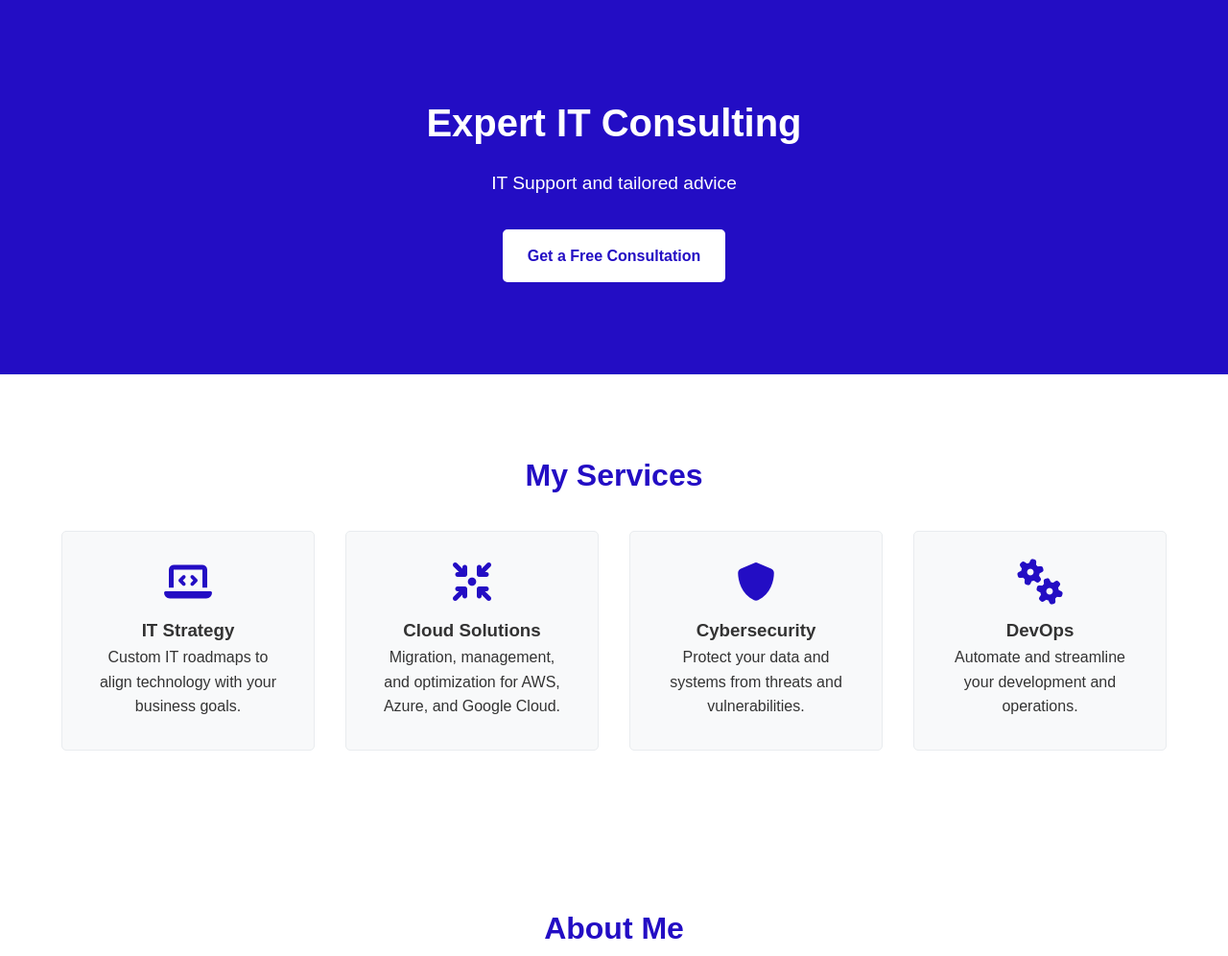
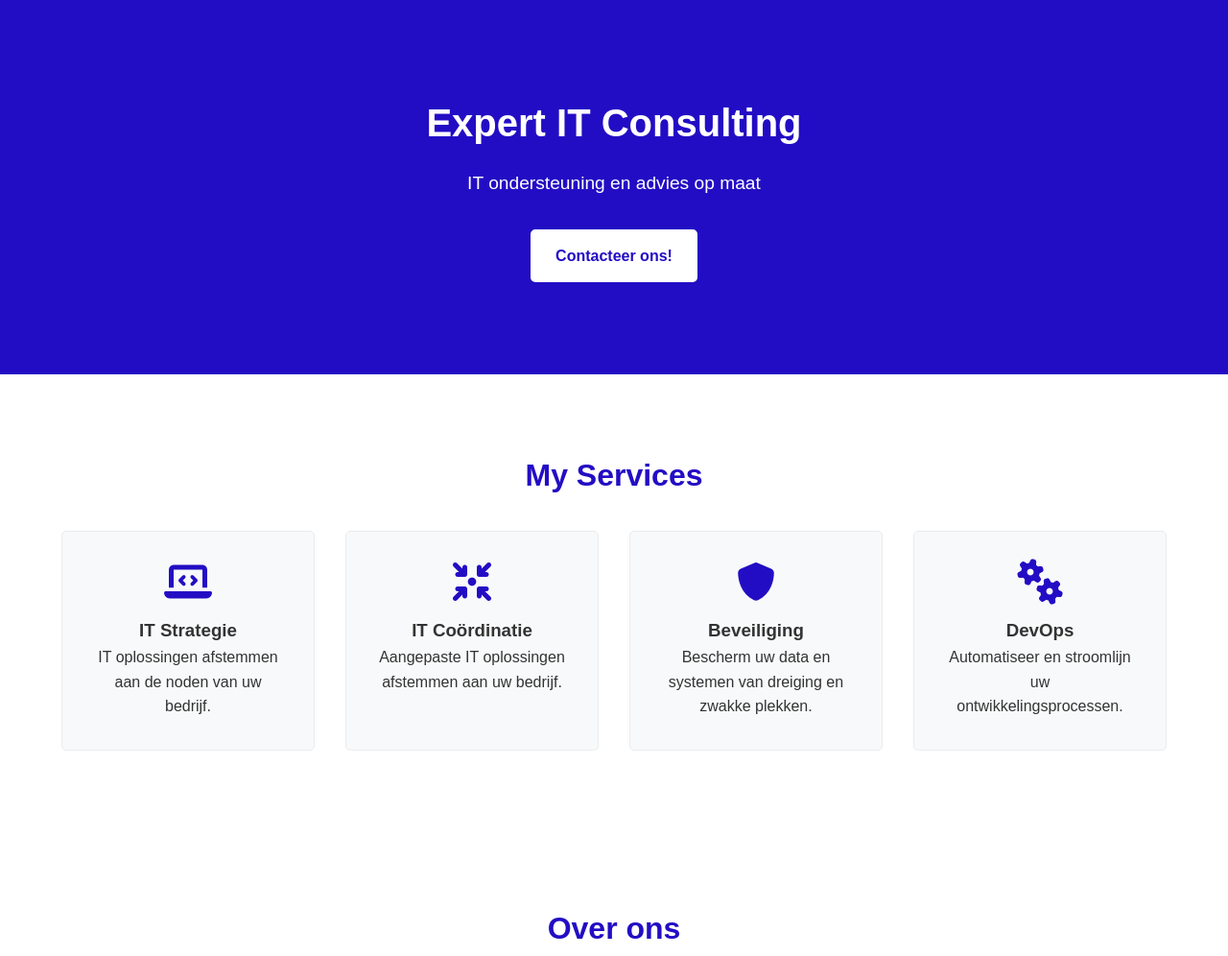
Before and after one commit to BrabIT-Organization/brabit, a plain HTML site: page src/index.html in a window 1280 px wide. Shown: the top 996 px of the page at 96% size. Drawn offline with Linux system fonts and the light colour scheme.

Commit message:
Update .gitignore

```diff
--- a/src/index.html
+++ b/src/index.html
@@ -1,5 +1,5 @@
 <!DOCTYPE html>
-<html lang="en">
+<html lang="nl">
     <head>
         <meta charset="UTF-8">
         <meta name="viewport" content="width=device-width, initial-scale=1.0">
@@ -11,8 +11,8 @@
         <header>
             <div class="container">
                 <h1>Expert IT Consulting</h1>
-                <p>IT Support and tailored advice</p>
-                <a href="#contact" class="btn">Get a Free Consultation</a>
+                <p>IT ondersteuning en advies op maat</p>
+                <a href="#contact" class="btn">Contacteer ons!</a>
             </div>
         </header>
 
@@ -22,23 +22,23 @@
                 <div class="services-grid">
                     <div class="service">
                         <i class="fa-solid fa-laptop-code"></i>
-                        <h3>IT Strategy</h3>
-                        <p>Custom IT roadmaps to align technology with your business goals.</p>
+                        <h3>IT Strategie</h3>
+                        <p>IT oplossingen afstemmen aan de noden van uw bedrijf.</p>
                     </div>
                     <div class="service">
                         <i class="fa-solid fa-arrows-to-circle"></i>
-                        <h3>Cloud Solutions</h3>
-                        <p>Migration, management, and optimization for AWS, Azure, and Google Cloud.</p>
+                        <h3>IT Coördinatie</h3>
+                        <p>Aangepaste IT oplossingen afstemmen aan uw bedrijf.</p>
                     </div>
                     <div class="service">
                         <i class="fa-solid fa-shield"></i>
-                        <h3>Cybersecurity</h3>
-                        <p>Protect your data and systems from threats and vulnerabilities.</p>
+                        <h3>Beveiliging</h3>
+                        <p>Bescherm uw data en systemen van dreiging en zwakke plekken.</p>
                     </div>
                     <div class="service">
                         <i class="fa-solid fa-gears"></i>
                         <h3>DevOps</h3>
-                        <p>Automate and streamline your development and operations.</p>
+                        <p>Automatiseer en stroomlijn uw ontwikkelingsprocessen.</p>
                     </div>
                 </div>
             </div>
@@ -46,7 +46,7 @@
 
         <section id="about">
             <div class="container">
-                <h2>About Me</h2>
+                <h2>Over ons</h2>
                 <div class="about-content">
                     <img src="./assets/images/company-logo-full.webp" alt="BrabIT Logo">
                     <div>
@@ -88,8 +88,7 @@
             <div class="container">
                 <p>&copy; 2025 BrabIT BV. All rights reserved.</p>
                 <div class="social-links">
-                    <a href="#"><i class="fab fa-linkedin"></i></a>
-                    <a href="#"><i class="fab fa-github"></i></a>
+                    <a href="https://www.linkedin.com/in/olivier-brabanders"><i class="fab fa-linkedin"></i></a>
                 </div>
             </div>
         </footer>
```
Also changed, not shown: 1 other file.
